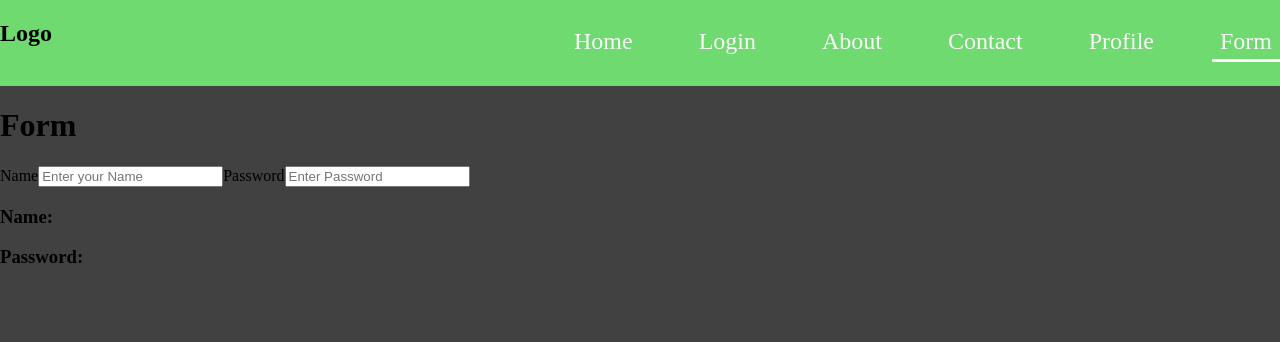
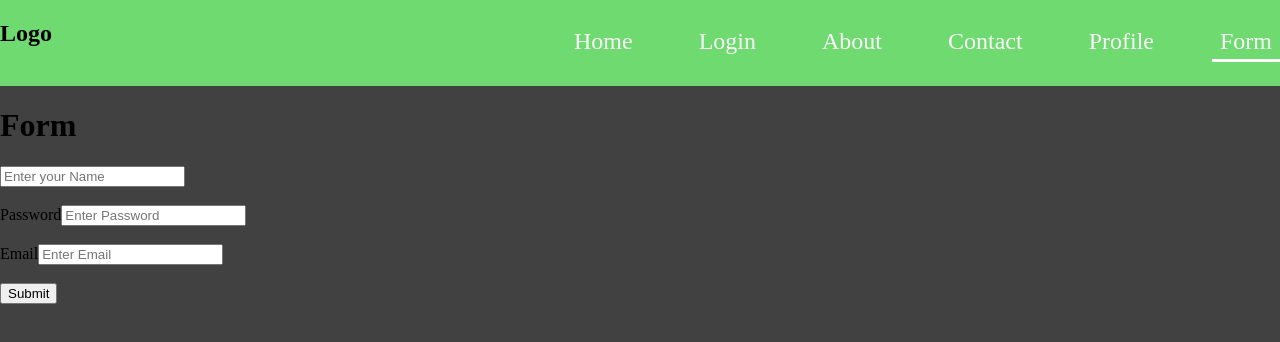
Before and after one commit to Muz1058/Angular, an Angular app: page /form in a window 1280 px wide. Shown: the top 342 px of the page. Built offline with nearby package versions, Linux system fonts and the light colour scheme.

Commit message:
Form grouping

```diff
--- a/src/app/froms/froms.html
+++ b/src/app/froms/froms.html
@@ -1,11 +1,28 @@
 <h1>Form</h1>
 
-<form action="" >
+<!-- <form action="" >
   <label for="name">Name</label>
+
   <input type="text" name="name" id="name" placeholder="Enter your Name" [formControl]="name" />
+   <br><br>
   <label for="password">Password</label>
   <input type="text" placeholder="Enter Password" [formControl]="password" />
 </form>
 
 <h3>Name: {{ name.value }}</h3>
-<h3>Password: {{ password.value }}</h3>
+<h3>Password: {{ password.value }}</h3> -->
+
+<!-- form grouping -->
+
+<form  [formGroup]="profileform" (ngSubmit)="onSubmit()">
+
+  <input type="text"placeholder="Enter your Name" formControlName="name" />
+   <br><br>
+  <label for="password">Password</label>
+  <input type="text" placeholder="Enter Password" formControlName="password"/>
+  <br><br>
+  <label for="password">Email</label>
+  <input type="email" placeholder="Enter Email" formControlName="email"/>
+  <br><br>
+  <button>Submit</button>
+</form>
--- a/src/app/froms/froms.ts
+++ b/src/app/froms/froms.ts
@@ -8,8 +8,24 @@ import { FormControl, FormGroup, ReactiveFormsModule } from '@angular/forms';
   styleUrl: './froms.css'
 })
 export class Froms {
-name=new FormControl();
-password=new FormControl()
+
+// basic reactive form
+// name=new FormControl();
+// password=new FormControl()
+
+
+// reactive form with grouping
+
+profileform=  new FormGroup({
+  name:new FormControl(),
+  password:new FormControl(),
+  email:new FormControl(),
+})
+
+onSubmit(){
+  console.log("Fun called");
+
+}
 
 
 
```
